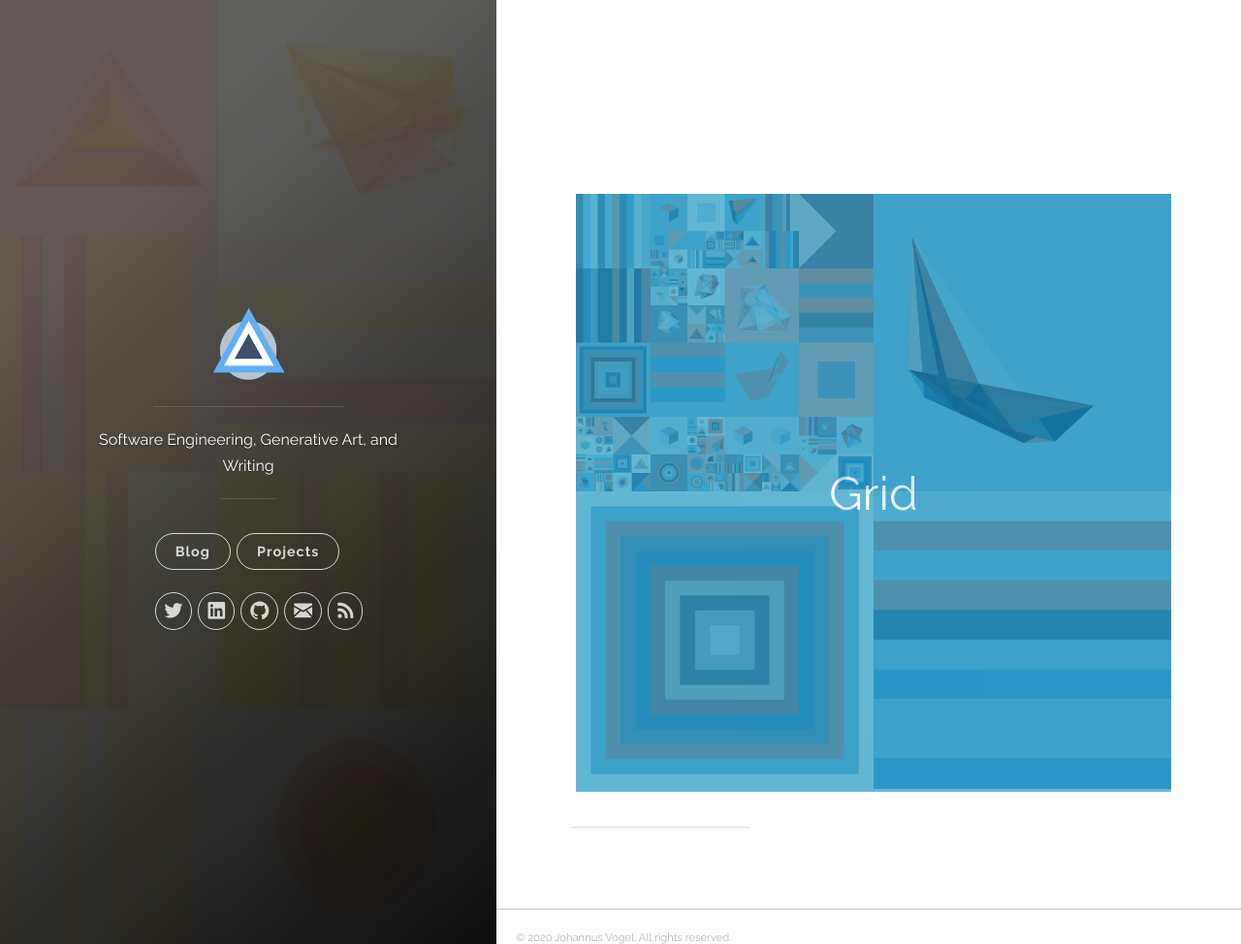
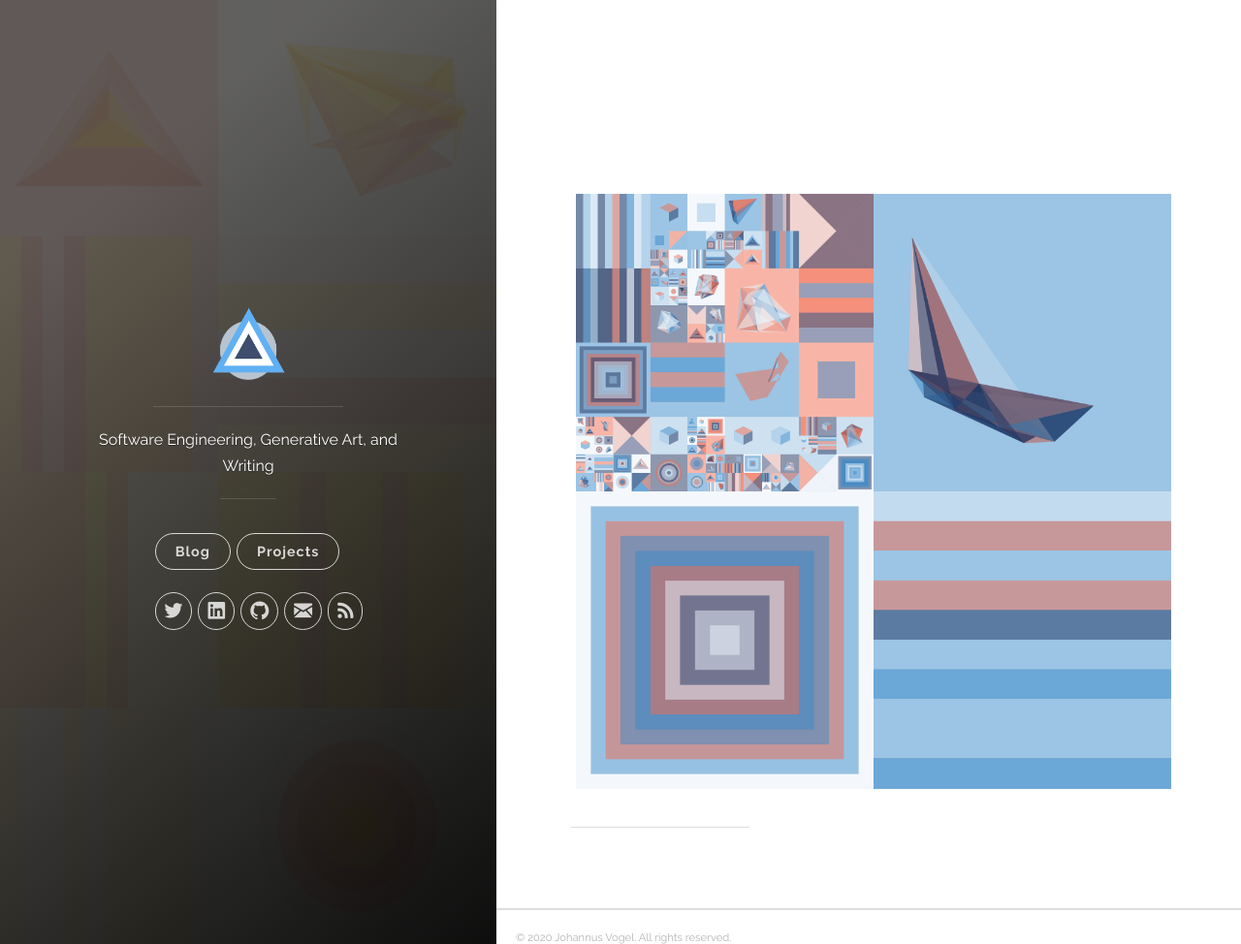
Before and after one commit to javogel/javogel.github.io, a Jekyll site: the page built from projects.html, in a window 1280 px wide and 974 px high. Shown: the whole window at 97% size. Built offline with Jekyll 4.4.1, drawn with Linux system fonts in a browser that asks for light colours; nearby versions of some CDN libraries.

Commit message:
fix project overlay style

```diff
--- a/css/main.scss
+++ b/css/main.scss
@@ -207,13 +207,13 @@ ol.project-gallery, ol.project-images {
   right: 0;
   height: 100%;
   width: 100%;
-  opacity: 0.6;
+  opacity: 0;
   transition: .5s ease;
   background-color: #008CBA;
 }
 
 .gallery-item:hover .project-title-overlay {
-  opacity: 1;
+  opacity: 0.6;
 }
 
 .project-title-overlay > .text {
```
Also changed, not shown: 3 other files.
